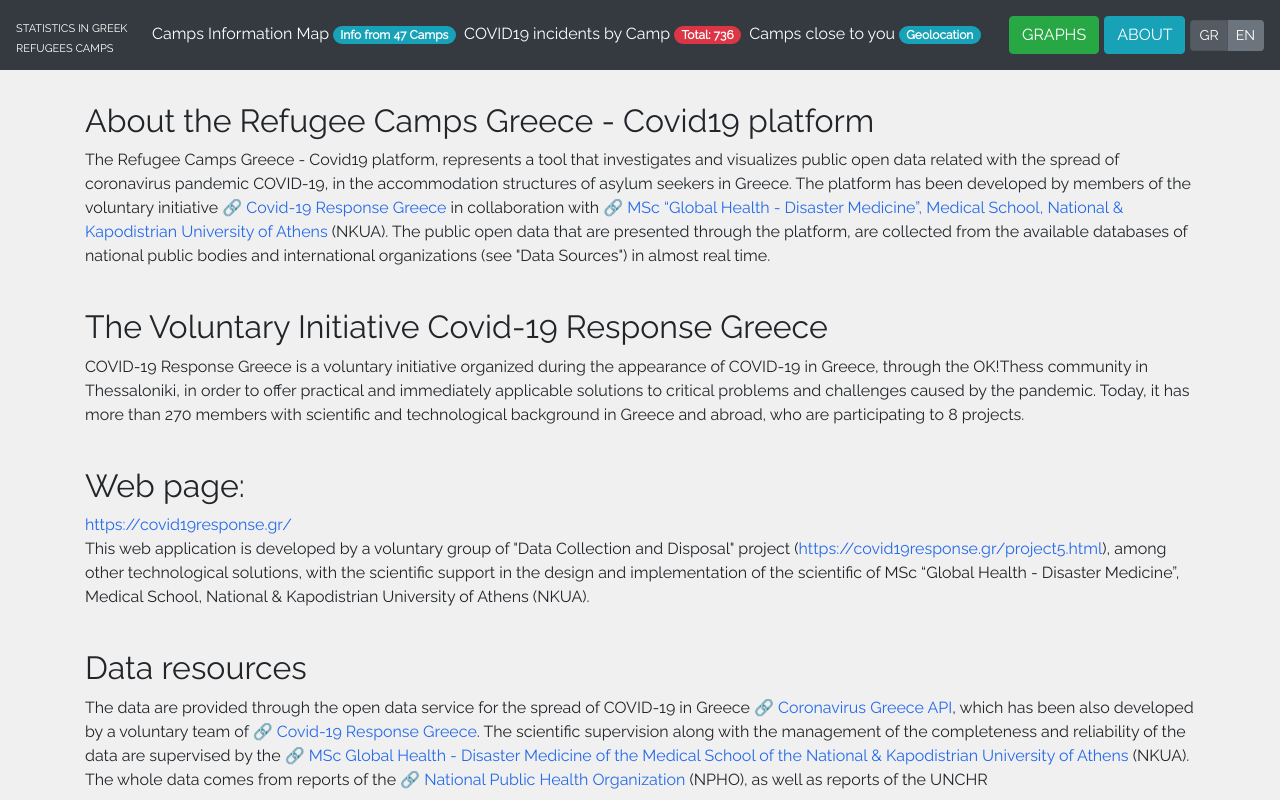
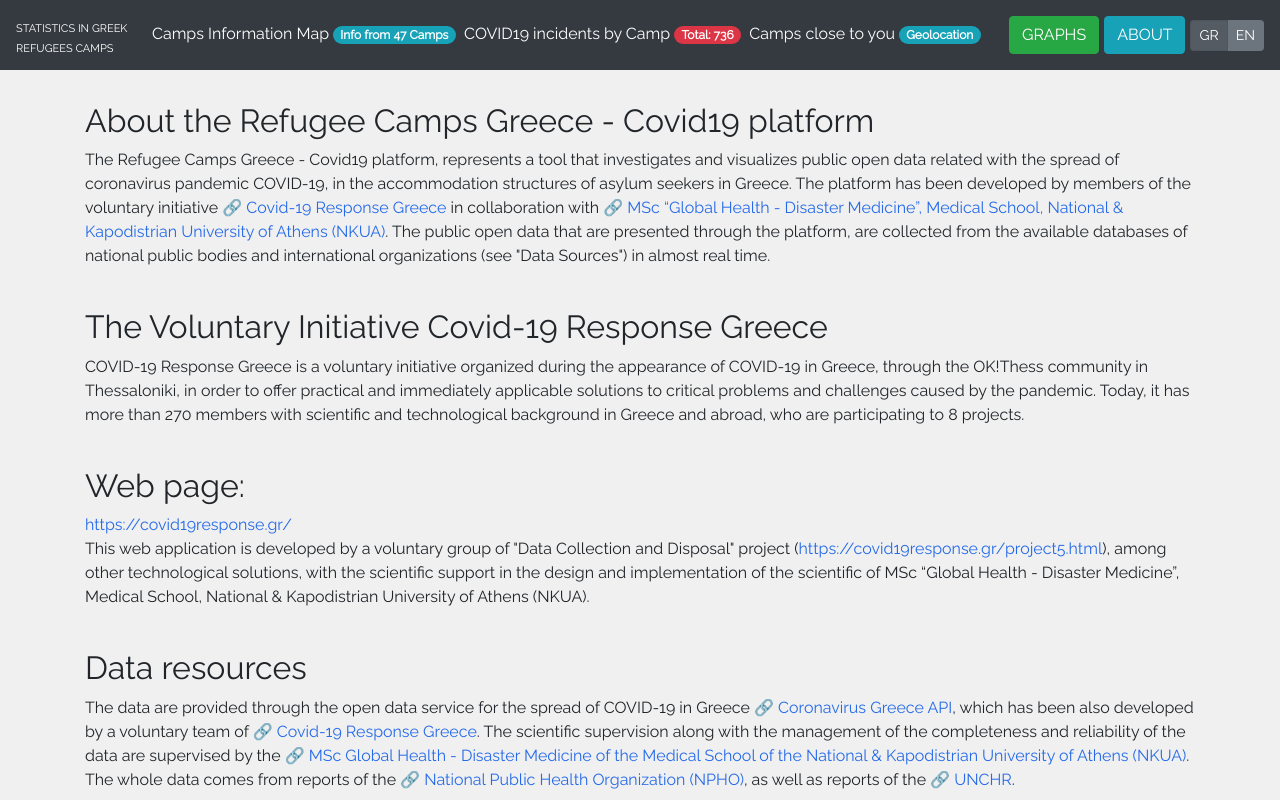
Before and after one commit to Covid-19-Response-Greece/covid19-refugee-camps-map, a Gatsby site: page /informationen in a window 1280 px wide. Shown: the top 800 px of the page. Built offline with nearby package versions, Linux system fonts and the light colour scheme; Gatsby itself is replaced by a stand-in of ours.

Commit message:
Change descriptions

```diff
--- a/src/pages/informationen.js
+++ b/src/pages/informationen.js
@@ -8,7 +8,7 @@ const ThirdPage = () => {
     <Layout>
       <Container type="content" className="">
         <h2>About the Refugee Camps Greece - Covid19 platform</h2>
-        <p>The Refugee Camps Greece - Covid19 platform, represents a tool that investigates and visualizes public open data related with the spread of coronavirus pandemic COVID-19, in the accommodation structures of asylum seekers in Greece. The platform has been developed by members of the voluntary initiative 🔗 <a href="https://covid19response.gr/">Covid-19 Response Greece</a> in collaboration with 🔗 <a href="http://crisis.med.uoa.gr/"> MSc “Global Health - Disaster Medicine”, Medical School, National & Kapodistrian University of Athens </a> (NKUA). The public open data that are presented through the platform, are collected from the available databases of national public bodies and international organizations (see "Data Sources") in almost real time.
+        <p>The Refugee Camps Greece - Covid19 platform, represents a tool that investigates and visualizes public open data related with the spread of coronavirus pandemic COVID-19, in the accommodation structures of asylum seekers in Greece. The platform has been developed by members of the voluntary initiative 🔗 <a href="https://covid19response.gr/">Covid-19 Response Greece</a> in collaboration with 🔗 <a href="http://crisis.med.uoa.gr/"> MSc “Global Health - Disaster Medicine”, Medical School, National & Kapodistrian University of Athens (NKUA)</a>. The public open data that are presented through the platform, are collected from the available databases of national public bodies and international organizations (see "Data Sources") in almost real time.
         </p><br></br>
         <h2>The Voluntary Initiative Covid-19 Response Greece</h2>
         <p>COVID-19 Response Greece is a voluntary initiative organized during the appearance of COVID-19 in Greece, through the OK!Thess community in Thessaloniki, in order to offer practical and immediately applicable solutions to critical problems and challenges caused by the pandemic. Today, it has more than 270 members with scientific and technological background in Greece and abroad, who are participating to 8 projects.
@@ -17,7 +17,7 @@ const ThirdPage = () => {
         <p>This web application is developed by a voluntary group of "Data Collection and Disposal" project  (<a href="https://covid19response.gr/project5.html">https://covid19response.gr/project5.html</a>), among other technological solutions, with the scientific support in the design and implementation of the scientific of MSc “Global Health - Disaster Medicine”, Medical School, National & Kapodistrian University of Athens (NKUA).</p>
         <br></br>
         <h2>Data resources</h2>
-        <p>The data are provided through the open data service for the spread of COVID-19 in Greece 🔗 <a href="https://covid-19-greece.herokuapp.com/">Coronavirus Greece API</a>, which has been also developed by a voluntary team of 🔗 <a href="https://covid19response.gr/">Covid-19 Response Greece</a>. The scientific supervision along with the management of the completeness and reliability of the data are supervised by the 🔗 <a href="http://crisis.med.uoa.gr/">MSc Global Health - Disaster Medicine of the Medical School of the National & Kapodistrian University of Athens</a> (NKUA). The whole data comes from reports of the 🔗 <a href="https://eody.gov.gr/">National Public Health Organization </a> (NPHO), as well as reports of the UNCHR</p>
+        <p>The data are provided through the open data service for the spread of COVID-19 in Greece 🔗 <a href="https://covid-19-greece.herokuapp.com/">Coronavirus Greece API</a>, which has been also developed by a voluntary team of 🔗 <a href="https://covid19response.gr/">Covid-19 Response Greece</a>. The scientific supervision along with the management of the completeness and reliability of the data are supervised by the 🔗 <a href="http://crisis.med.uoa.gr/">MSc Global Health - Disaster Medicine of the Medical School of the National & Kapodistrian University of Athens (NKUA)</a>. The whole data comes from reports of the 🔗 <a href="https://eody.gov.gr/">National Public Health Organization (NPHO)</a>, as well as reports of the 🔗 <a href="https://www.unhcr.org/">UNCHR</a>.</p>
         <br></br>
         <h2>Suggestions and Discussion</h2>
         <p>If you encounter any issues or have suggestions for improving or enriching the content, you can create a 🔗 <a href="https://github.com/Covid-19-Response-Greece/covid19-refugee-camps-map/issues/new">(new issue)</a>  in our troubleshooter (Issue Tracker) in GitHub.</p>
```
